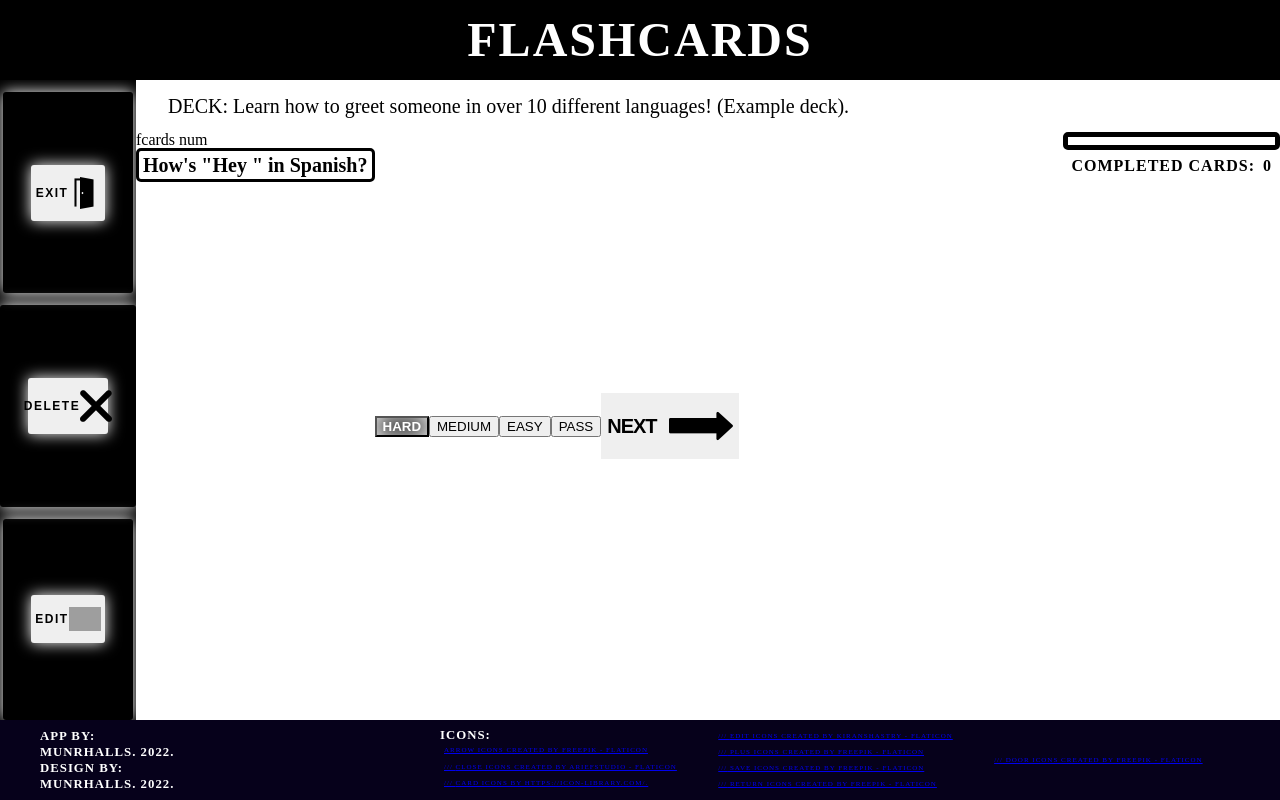
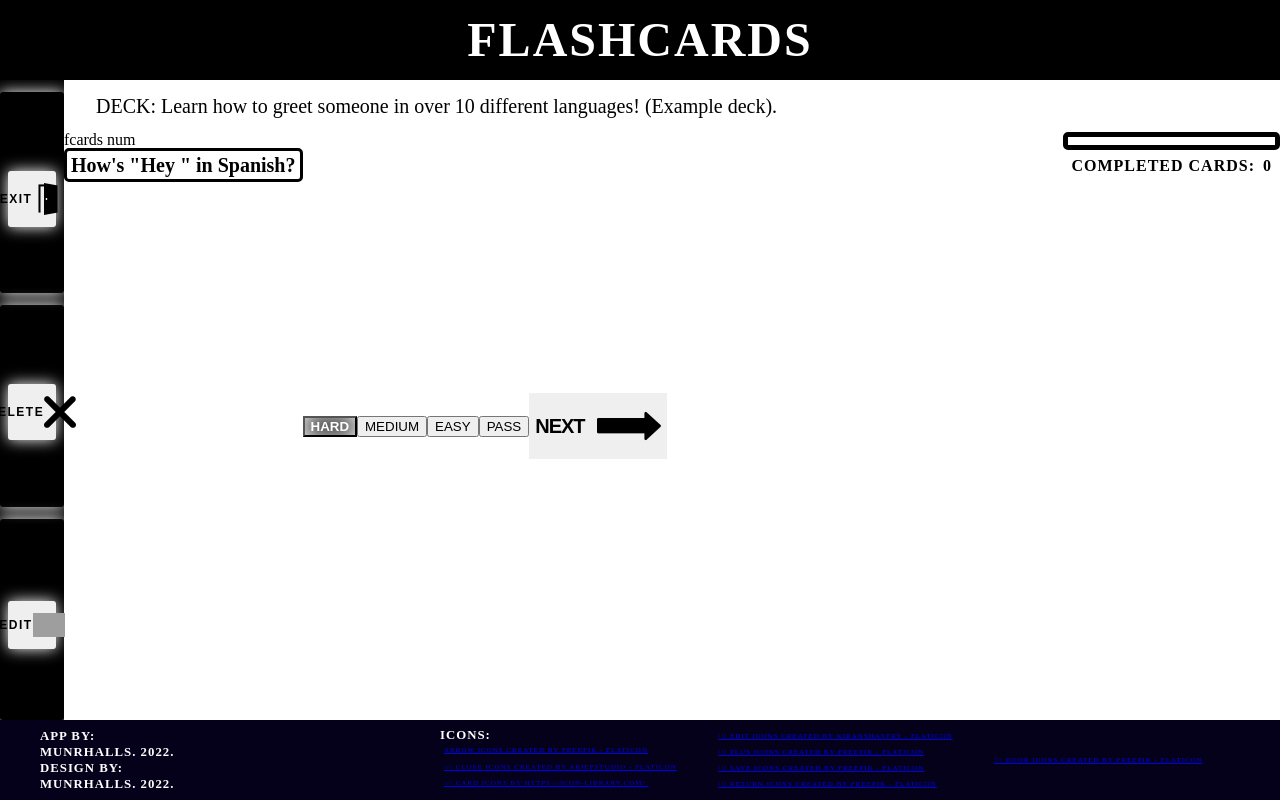
Before and after one commit to munrhalls/Oxus-Flashcards, a React (Create React App) app: page / in a window 1280 px wide. Both pictures are taken after a click on the button "Open deck". Built offline with nearby package versions, Linux system fonts and the light colour scheme; grey boxes are pictures that could not be loaded.

Commit message:
ico hightlight

```diff
--- a/src/Modals/ModalBtns/ModalBtn.css
+++ b/src/Modals/ModalBtns/ModalBtn.css
@@ -1,27 +1,34 @@
 .ModalBtns__container {
     flex: 1;
+    display: flex;
+    justify-content: center;
+    align-items: center;
+
+    border-bottom: 1px solid #fff;
+    cursor: pointer;
+    border-radius: 3px;
+    margin-top: 0.75rem;
+    font-weight: bold;
+    font-size: 0.75rem;
+
+
+    letter-spacing: 1.5px;
+    box-shadow: 0px 0px 15px #fff;
+    border: none;
+    padding: 0.25rem;
+    max-width: 100%;
+    min-width: 0;
+}
+.ModalBtns__container__btn {
+     /* flex: 1; */
     display: flex;
     justify-content: center;
     align-items: center;
     border-bottom: 1px solid #fff;
     cursor: pointer;
     border-radius: 3px;
-    margin-top: 0.75rem;
-    font-weight: bold;
-    font-size: 0.75rem;
-    letter-spacing: 1.5px;
-    box-shadow: 0px 0px 15px #fff;
-    border: none;
-    padding: 0.25rem;
-}
-.ModalBtns__container__btn {
-   flex: 1;
-    display: flex;
-    justify-content: center;
-    align-items: center;
-    border-bottom: 1px solid #fff;
-    cursor: pointer;
-    border-radius: 3px;
+
+
     margin-top: 0.75rem;
     font-weight: bold;
     font-size: 0.75rem;
@@ -29,8 +36,14 @@
     box-shadow: 0px 0px 15px #fff;
     border: none;
     padding: 0.75rem 0.3rem;
-    max-width: 5rem;
-    margin: 1.5rem;
+
+
+
+    max-width: 100%;
+    min-width: 3rem;
+    width: 3rem;
+    margin-left: 0.25rem;
+    margin-right: 0.25rem;
 }
 .ModalBtns__container__btn.--open {
     background-color: #777;
```
